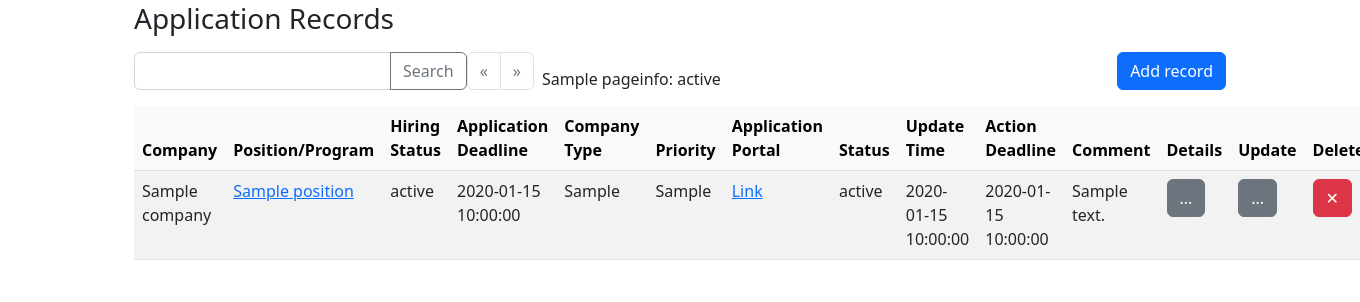
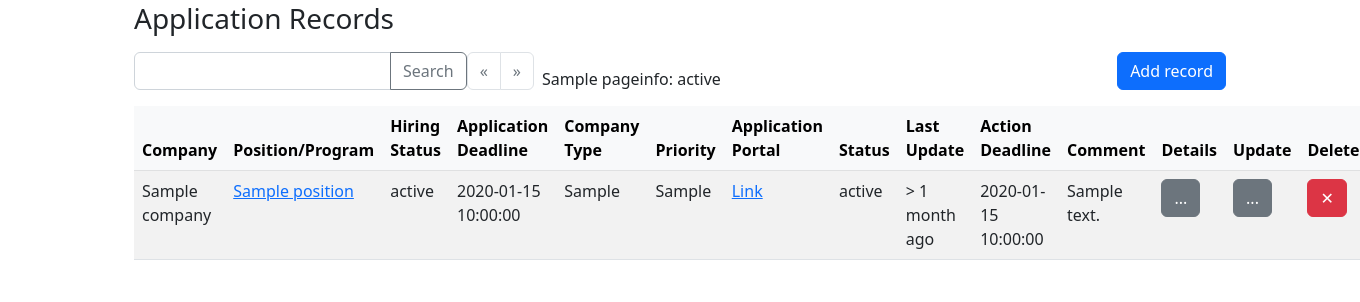
Before and after one commit to HarrisShen/app_tracker, a Flask app: template trackerflask/templates/trackapp/index.html in a window 1360 px wide; the page is wider, and only the part inside the window is pictured. Shown: the part 70-372 px from the top of that part. Run offline with Flask 2, Linux system fonts and the light colour scheme; the template is opened without the code that fills it: most values are stand-ins (such as "Sample title", 1, 10 or a date in 2020); parts of the project's set-up code (start-up, migrations or seed data) failed here and were passed over; some libraries are stand-ins or nearby versions.

Commit message:
change to descriptive update time

```diff
--- a/trackerflask/static/home.js
+++ b/trackerflask/static/home.js
@@ -103,4 +103,14 @@ $(document).ready(function(){
             });
         }
     });
+
+    let updateTimeTds = document.getElementsByClassName("tdUpdateTime");
+    updateTimeTds = Array.from(updateTimeTds);
+    updateTimeTds.forEach(element => {
+        console.log(element.textContent);
+        tdiff = getTimeDiff(new Date(element.textContent));
+        if (isNaN(tdiff)) tdiff = "None";
+        else tdiff = timeDiffToString(tdiff);
+        element.textContent = tdiff;
+    });
 });
--- a/trackerflask/static/utils.js
+++ b/trackerflask/static/utils.js
@@ -3,6 +3,27 @@ function getCurrTime() {
     const now = new Date();
     return (now.getFullYear() + '-' + twoDigits(now.getMonth() + 1) + '-' + twoDigits(now.getDate()) +
         'T' + twoDigits(now.getHours()) + ':' + twoDigits(now.getMinutes()));
+}
+
+function getTimeDiff(t1, t2 = null) {
+  if (t2 === null) t2 = Date.now();
+  dt = t2 - t1;
+  return dt;
+}
+
+// turning the time in ms difference to a descriptive string
+function timeDiffToString(td) {
+  td = Math.floor(td / 1000);
+  if (td < 60) return "Just now";
+  td = Math.floor(td / 60);
+  if (td < 60) return td + "minutes ago";
+  td = Math.floor(td / 60);
+  if (td < 24) return td + "hours ago";
+  td = Math.floor(td / 24);
+  if (td < 7) return td + "days ago";
+  wks = Math.floor(td / 7);
+  if (td < 30) return wks + "weeks ago";
+  return "> 1 month ago";
 }
 
 async function postData(url = '', data = {}) {
--- a/trackerflask/templates/trackapp/index.html
+++ b/trackerflask/templates/trackapp/index.html
@@ -66,7 +66,7 @@
                 <th>Priority</th>
                 <th>Application Portal</th>
                 <th>Status</th>
-                <th>Update Time</th>
+                <th>Last Update</th>
                 <th>Action Deadline</th>
                 <th>Comment</th>
                 <th>Details</th>
@@ -83,7 +83,7 @@
                 <td class="td-editable">{{row["app_priority"]}}</td>
                 <td class="td-editable">{% if row['app_portal'] %}<a href="{{ row['app_portal'] }}" target="_blank">Link</a>{% endif %}</td>
                 <td class="td-editable tdStatus">{{row["app_status"]}}</td>
-                <td class="td-editable">{{row["update_time"]}}</td>
+                <td class="td-editable tdUpdateTime">{{row["update_time"]}}</td>
                 <td class="td-editable">{{row["action_deadline"]}}</td>
                 <td class="td-editable tdNote">{{row['note']}}</td>
                 <td><a class="btn btn-secondary" href="{{ url_for('trackapp.details', pid=row['pos_id']) }}">...</a></td>
--- a/trackerflask/trackapp.py
+++ b/trackerflask/trackapp.py
@@ -42,15 +42,18 @@ def index():
     rows = cur.fetchall()
     rows = list(reversed(rows))
     n_rows = len(rows)
+
     status_stats = Counter([row["app_status"] for row in rows])
     status_stats = (
         f'Ready - {status_stats["Ready"]}, Ongoing - {status_stats["Ongoing"]}, '
         f'Submitted - {status_stats["Submitted"]}, Interview - {status_stats["Interview"]} '
         f'Rejected - {status_stats["Rejected"]}, Offer - {status_stats["Offer"]}'
     )
+
     maxpage = math.ceil(n_rows / each_page)
     start, end = get_page_index(page_num, each_page=each_page)
     rows = rows[start: end]
+
     query_info = "" if query is None else f'Search for "{query}", '
     page_info = f"{query_info}{min(start + 1, n_rows)}-{min(end, n_rows)} in {n_rows} entries"
     return render_template(
```
